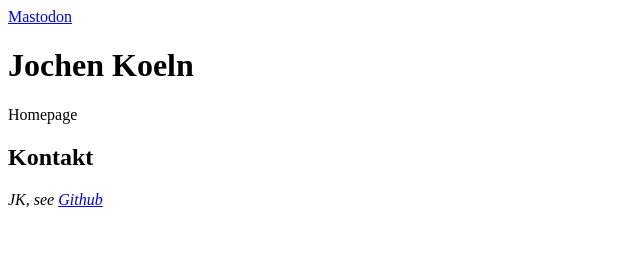
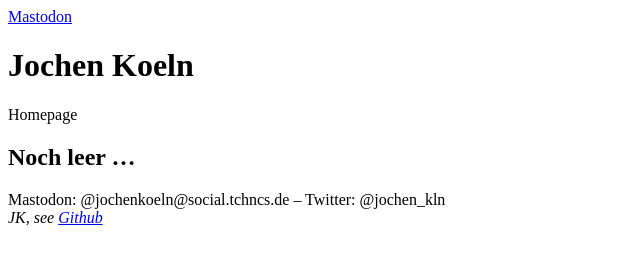
Before and after one commit to JochenKoeln/jochenkoeln.github.io, a plain HTML site: page index.html in a window 1280 px wide. Shown: the whole page, without its empty margins (0-640 px from the left). Drawn offline with Linux system fonts and the light colour scheme.

Commit message:
add mastodon + twitter.

```diff
--- a/index.html
+++ b/index.html
@@ -22,10 +22,11 @@
     </header>
     <main>
       <section>
-        <h2>Kontakt</h2>
+        <h2>Noch leer …</h2>
       </section>
     </main>
     <footer>
+      Mastodon: @jochenkoeln@social.tchncs.de – Twitter: @jochen_kln
       <address>JK, see <a href="https://github.com/jochenkoeln">Github</a> </address>
     </footer>
   </body>
```
